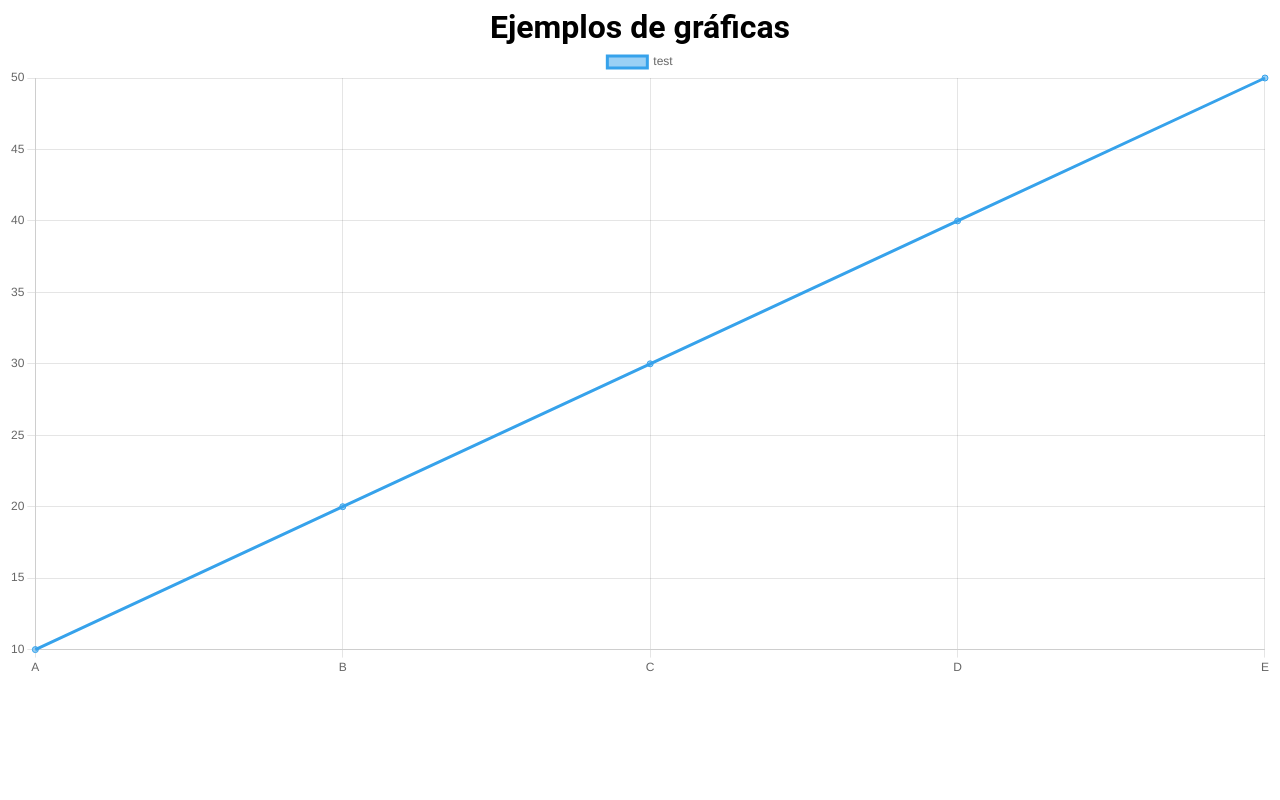
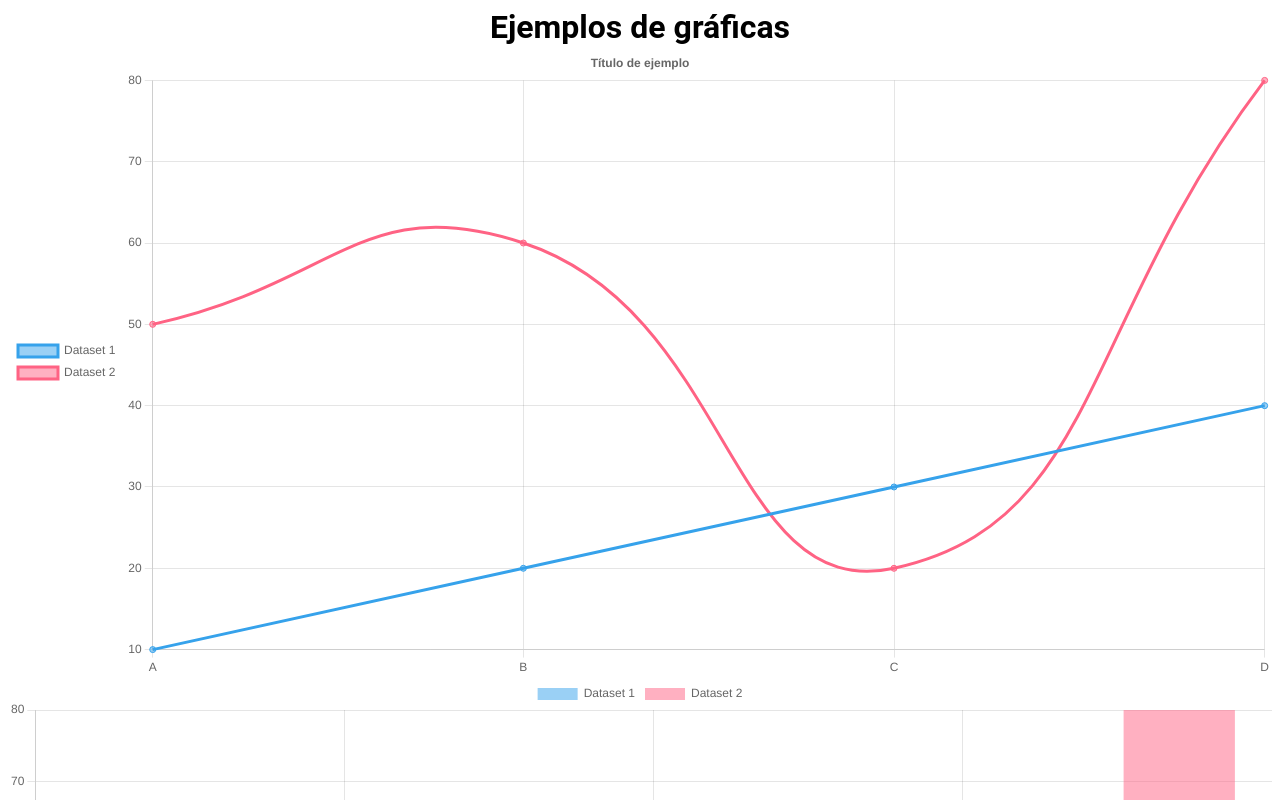
Before and after one commit to ElliotLuque/anguchart, an Angular app: page / in a window 1280 px wide. Shown: the top 800 px of the page. Built offline with nearby package versions, Linux system fonts and the light colour scheme.

Commit message:
refactor: change way of sending data to chart

```diff
--- a/src/app/components/routed/home/home.component.html
+++ b/src/app/components/routed/home/home.component.html
@@ -1,4 +1,8 @@
 <h1>Ejemplos de gráficas</h1>
 <app-chart-unrouted [type]="'line'"
+                    [data]="exampleData"
+                    [options]="exampleOptions">
+</app-chart-unrouted>
+<app-chart-unrouted [type]="'bar'"
                     [data]="exampleData">
 </app-chart-unrouted>
--- a/src/app/components/routed/home/home.component.ts
+++ b/src/app/components/routed/home/home.component.ts
@@ -1,4 +1,5 @@
 import { Component, OnInit } from '@angular/core';
+import { ChartConfiguration, ChartData } from 'chart.js';
 
 @Component({
   selector: 'app-home',
@@ -7,13 +8,33 @@ import { Component, OnInit } from '@angular/core';
 })
 export class HomeComponent implements OnInit {
 
-  exampleData: Array<any> = [
-    { label: 'A', value: 10 },
-    { label: 'B', value: 20 },
-    { label: 'C', value: 30 },
-    { label: 'D', value: 40 },
-    { label: 'E', value: 50 },
-  ];
+  exampleOptions: ChartConfiguration['options'] = {
+    responsive: true,
+    plugins: {
+      legend: {
+        position: 'left',
+      },
+      title: {
+        display: true,
+        text: 'Título de ejemplo'
+      }
+    }
+  }
+
+  exampleData: ChartData = {
+    labels: ['A', 'B', 'C', 'D'],
+    datasets: [
+      {
+        label: 'Dataset 1',
+        data: [10, 20, 30, 40],
+      },
+      {
+        label: 'Dataset 2',
+        data: [50, 60, 20, 80],
+        tension: 0.5
+      },
+    ]
+  }
 
   constructor() { }
 
--- a/src/app/components/unrouted/chart-unrouted/chart-unrouted.component.ts
+++ b/src/app/components/unrouted/chart-unrouted/chart-unrouted.component.ts
@@ -1,5 +1,5 @@
-import { AfterViewInit, Component, ElementRef, Input, OnInit, ViewChild } from '@angular/core';
-import { ChartConfiguration, ChartType } from 'chart.js';
+import { AfterViewInit, Component, ElementRef, Input, ViewChild } from '@angular/core';
+import { ChartConfiguration, ChartData, ChartType } from 'chart.js';
 import { ChartBuilderService } from 'src/app/service/chart-builder.service';
 
 @Component({
@@ -10,14 +10,14 @@ import { ChartBuilderService } from 'src/app/service/chart-builder.service';
 export class ChartUnroutedComponent implements AfterViewInit {
 
   @Input() type: ChartType;
-  @Input() data: Array<any>;
+  @Input() data: ChartData;
   @Input() options?: ChartConfiguration['options'] | undefined;
 
   @ViewChild('chart') canvas: ElementRef | undefined;
 
   constructor(private chartBuilderService: ChartBuilderService) {
     this.type = 'line';
-    this.data = []
+    this.data = {labels: [], datasets: []};
   }
 
   ngAfterViewInit(): void {
--- a/src/app/service/chart-builder.service.ts
+++ b/src/app/service/chart-builder.service.ts
@@ -1,5 +1,5 @@
 import { Injectable } from '@angular/core';
-import { Chart, ChartConfiguration, ChartType, registerables } from 'chart.js';
+import { Chart, ChartConfiguration, ChartData, ChartType, registerables } from 'chart.js';
 
 @Injectable({
   providedIn: 'root'
@@ -8,20 +8,12 @@ export class ChartBuilderService {
 
   constructor() { }
 
-  buildChart(ctx: string, type: ChartType, data: Array<any>, options: ChartConfiguration['options'] | undefined) {
+  buildChart(ctx: string, type: ChartType, data: ChartData, options: ChartConfiguration['options'] | undefined) {
     Chart.register(...registerables);
 
     return new Chart(ctx , {
       type,
-      data: {
-        labels: data.map((data: any) => data.label),
-        datasets: [
-          {
-            label: "test",
-            data: data.map((data: any) => data.value),
-          }
-        ]
-      },
+      data,
       options
     });
   }
```
